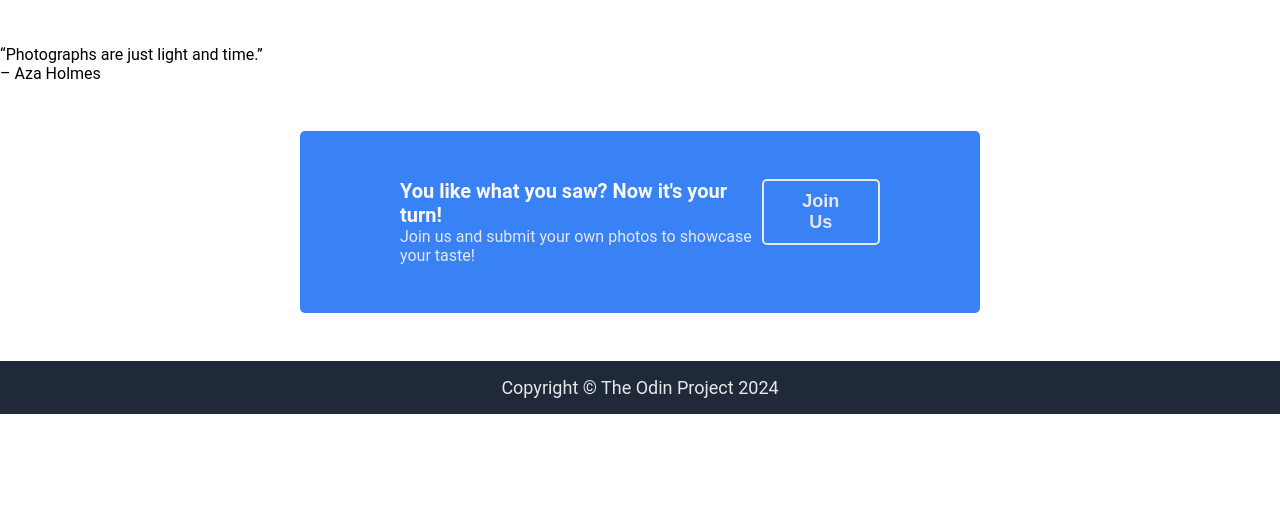
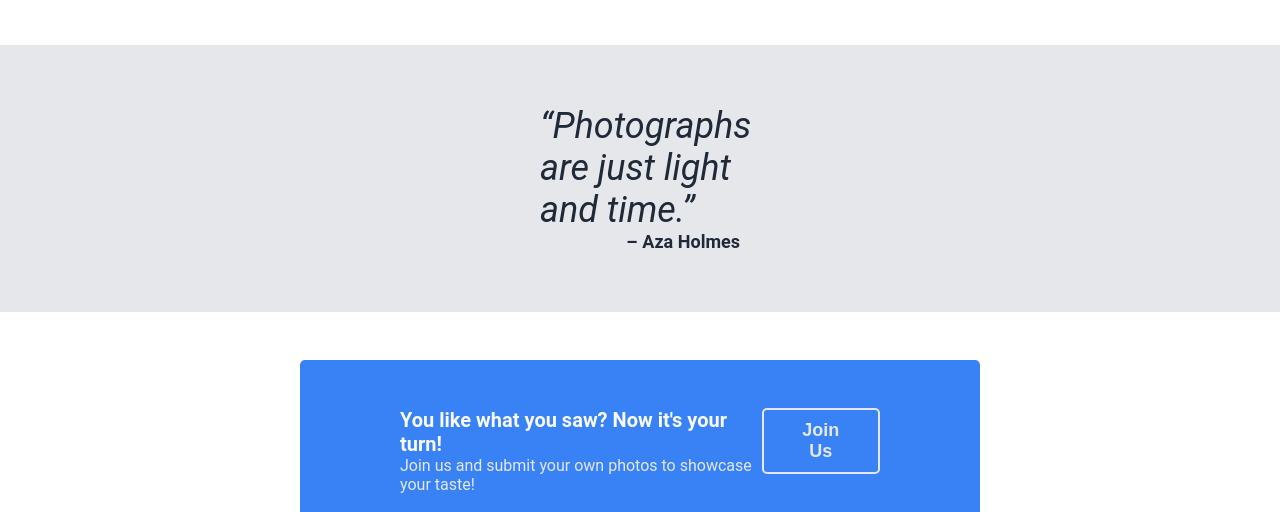
Before and after one commit to Ahmad-Arabi/landing-page-odin, a plain HTML site: page index.html in a window 1280 px wide. Shown: the part 711-1223 px from the top of the page. Before the commit the page ends 1125 px from the top, so only its background shows below. Drawn offline with Linux system fonts and the light colour scheme.

Commit message:
Added styling rules to .quote

```diff
--- a/style.css
+++ b/style.css
@@ -136,3 +136,28 @@ button:hover {
     font-weight: bold;
     font-size: 20px;
 }
+
+/*quote styling*/
+.quote {
+    background-color: #E5E7EB;
+    color: #1F2937;
+    padding: 60px 540px;
+}
+
+.container {
+  display: flex;
+  flex-direction: column;
+  align-items: flex-start;
+}
+
+.quote .text {
+    font-size: 36px;
+    font-style: italic;
+    font-weight: light;
+}
+
+.quote .author {
+    font-size: 18px;
+    font-weight: bold;
+    align-self: flex-end;
+}
```
